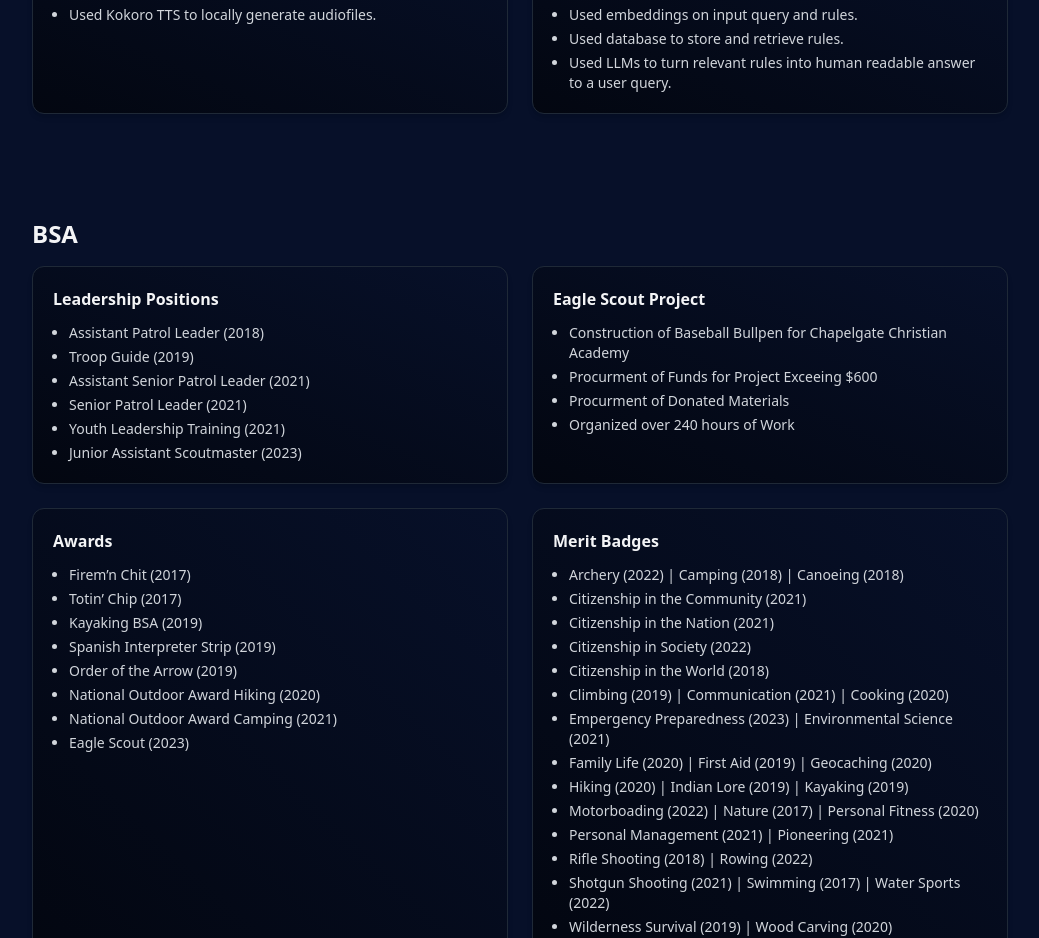
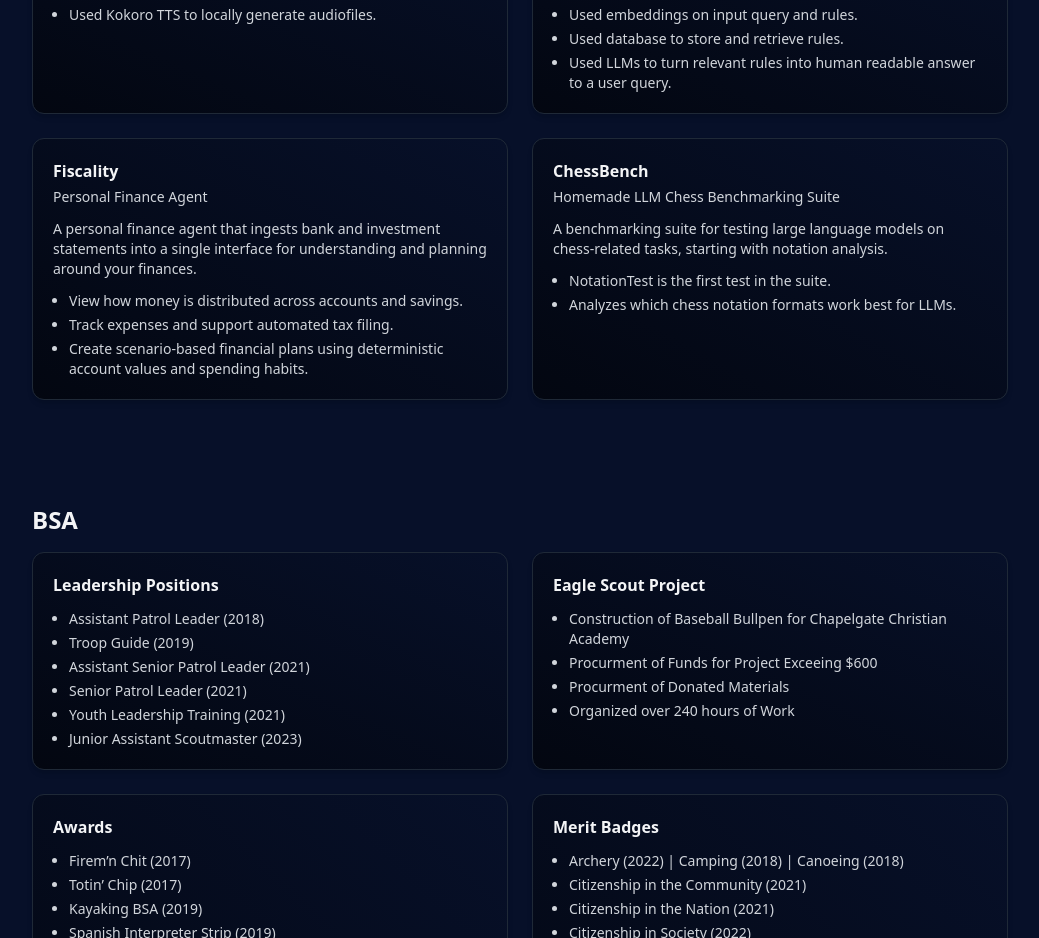
Before and after one commit to GunderwoodG/portfolio, a React (Vite) app: page / in a window 1280 px wide. Shown: the part 6600-7538 px from the top of the page, without its empty margins (120-1159 px from the left). Built offline with nearby package versions, Linux system fonts and the light colour scheme.

Commit message:
fiscality and notationtest

```diff
--- a/src/data/portfolioData.js
+++ b/src/data/portfolioData.js
@@ -699,6 +699,25 @@ academic_projects: [
         "Used database to store and retrieve rules.",
         "Used LLMs to turn relevant rules into human readable answer to a user query."
       ]
+    },
+    {
+      title: "Fiscality",
+      subtitle: "Personal Finance Agent",
+      description: "A personal finance agent that ingests bank and investment statements into a single interface for understanding and planning around your finances.",
+      bullets: [
+        "View how money is distributed across accounts and savings.",
+        "Track expenses and support automated tax filing.",
+        "Create scenario-based financial plans using deterministic account values and spending habits."
+      ]
+    },
+    {
+      title: "ChessBench",
+      subtitle: "Homemade LLM Chess Benchmarking Suite",
+      description: "A benchmarking suite for testing large language models on chess-related tasks, starting with notation analysis.",
+      bullets: [
+        "NotationTest is the first test in the suite.",
+        "Analyzes which chess notation formats work best for LLMs."
+      ]
     }
   ],
 
```
